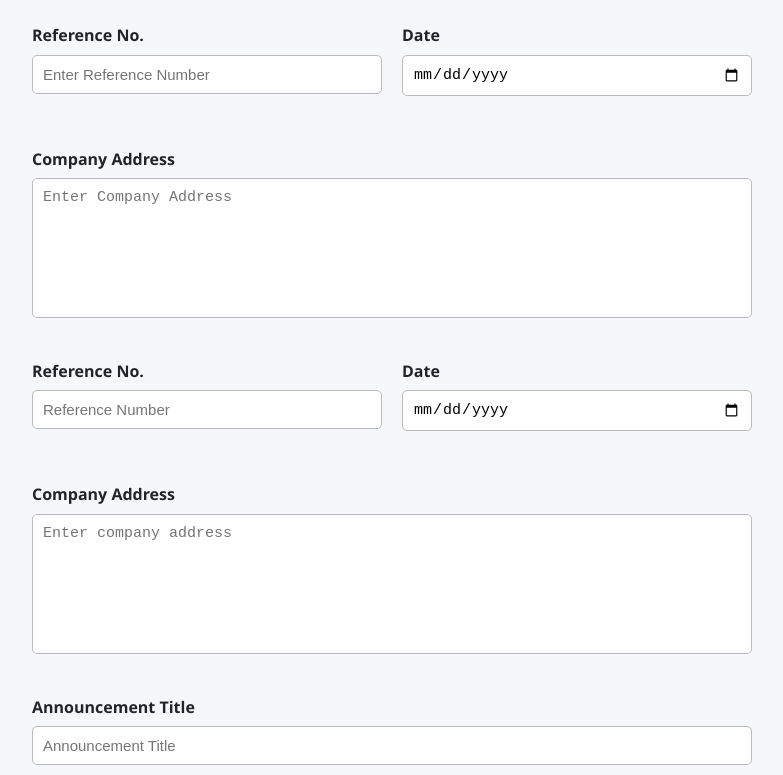
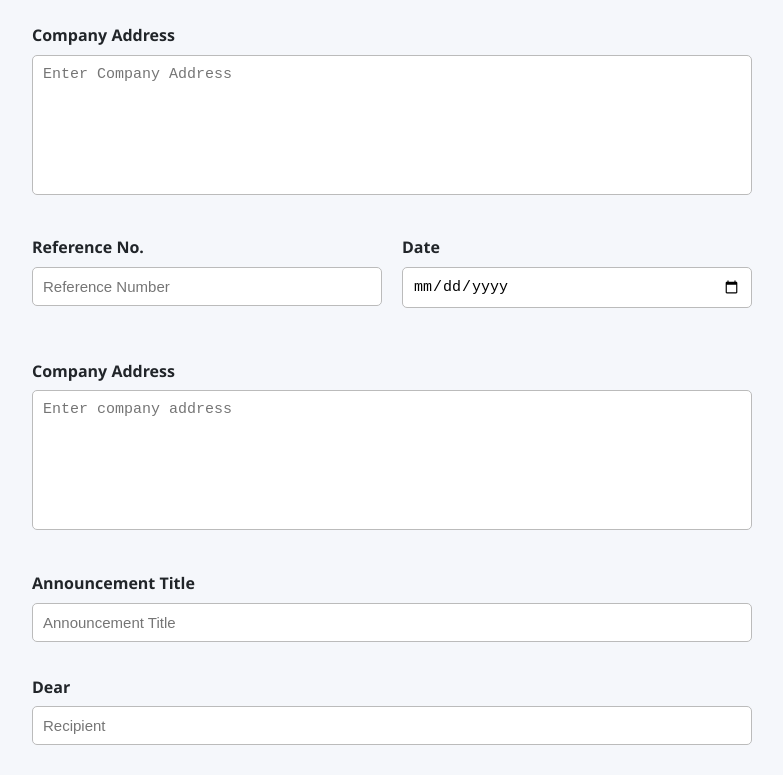
Before and after one commit to bitfurytech21-eng/traincapitalx-corporate-documents, a website: page templates/announcement.html in a window 1280 px wide. Shown: the part 1334-2109 px from the top of the page, without its empty margins (248-1031 px from the left). Drawn offline with Linux system fonts and the light colour scheme.

Commit message:
Remove input fields for reference number and date
Removed reference number and date input fields from the announcement form.

```diff
--- a/templates/announcement.html
+++ b/templates/announcement.html
@@ -29,20 +29,6 @@
 </header>
 
 <section>
-
-<div class="form-row">
-
-    <div class="form-group">
-        <label><strong>Reference No.</strong></label>
-        <input type="text" placeholder="Enter Reference Number">
-    </div>
-
-    <div class="form-group">
-        <label><strong>Date</strong></label>
-        <input type="date">
-    </div>
-
-</div>
 
 <div class="form-group">
     <label><strong>Company Address</strong></label>
```
